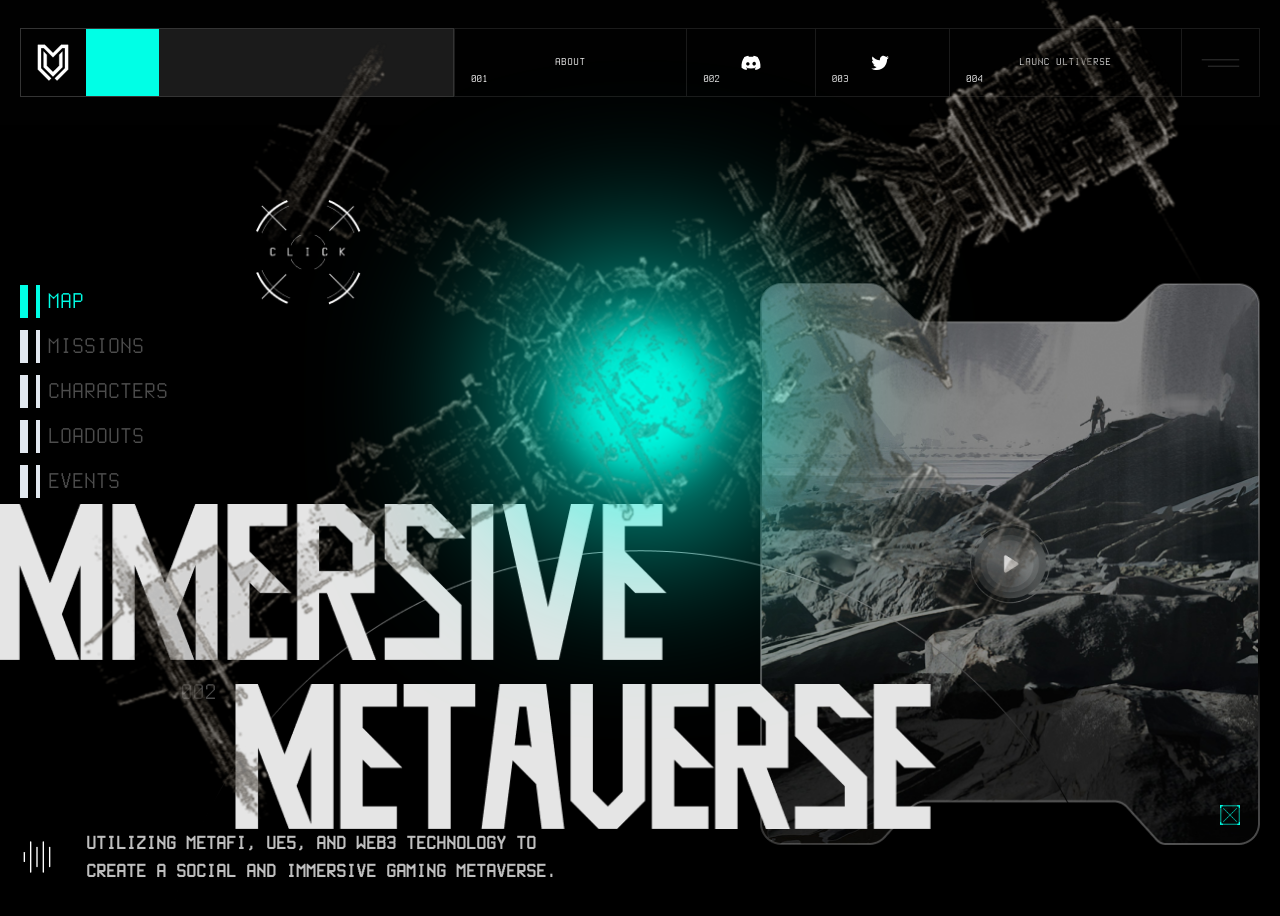
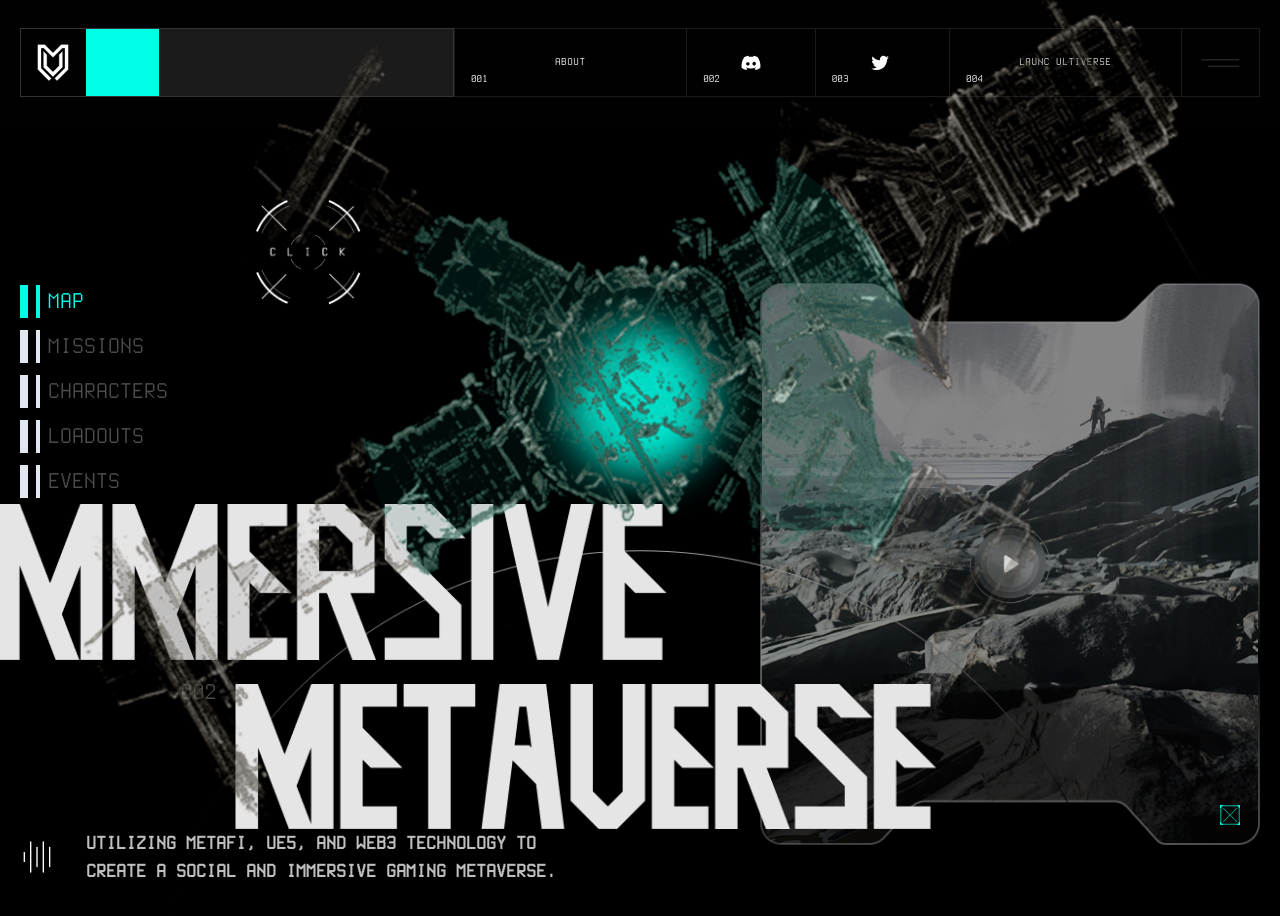
Before and after one commit to eSpark-Backup/sameekalam-saasplatform, a Next.js app: page / in a window 1280 px wide. Shown: the top 916 px of the page. Built offline with nearby package versions, Linux system fonts and the light colour scheme.

Commit message:
#3 backdrop shadow

```diff
--- a/app/globals.css
+++ b/app/globals.css
@@ -119,11 +119,32 @@ body {
     left: 270px;
 }
 
-.heading {
+.shadow-overlay {
+    background-image: url(../assets/spaceship.png);
+    filter: drop-shadow(0px 0px 0px #00FFE6);
+    width: 560px;
+    height: 560px;
+    background-repeat: no-repeat;
+    background-position: center;
+    border-radius: 50%;
     position: absolute;
+    top: 50%;
+    left: 50%;
+    transform: translate(-50%, -50%);
+    opacity: 0.6;
+}
+
+.shadow-overlay-circle {
+    background: #00FFE6;
+    filter: blur(20px);
+    width: 150px;
+    height: 150px;
     z-index: -1;
-    bottom: 160px;
-    left: -105px;
+    border-radius: 50%;
+    position: absolute;
+    top: 50%;
+    left: 50%;
+    transform: translate(-50%, -50%);
 }
 
 .title1-no {
--- a/app/page.js
+++ b/app/page.js
@@ -67,10 +67,8 @@ export default function Home() {
       <div className="main-container">
         <div className="spaceship">
           <Image className="space" src={spaceship} width={1139} height={840} alt="space-ship" />
-          <div style={{ borderRadius: "50%", background: "#00FFE6", filter: "blur(96px)", width: "250px", height: "250px" }} className="shadow-overlay absolute top-1/2 left-1/2 transform -translate-x-1/2 -translate-y-1/2">
-          </div>
-          <div style={{ zIndex: "-1", borderRadius: "50%", background: "#00FFE6", filter: "blur(20px)", width: "150px", height: "150px" }} className="absolute top-1/2 left-1/2 transform -translate-x-1/2 -translate-y-1/2">
-          </div>
+          <div className="shadow-overlay"></div>
+          <div className="shadow-overlay-circle"> </div>
           <Image className="circle" src={circle} width={961} height={961} alt="circle" />
           <div className="absolute z-[-1] bottom-[160px] lg:left-[100px] xl:left-[-105px] md:left-[250px] left-[420px]">
             <Image src={title1} width={0} height={0} className="md:w-[701px] w-[300px]" alt="title1" />
```
